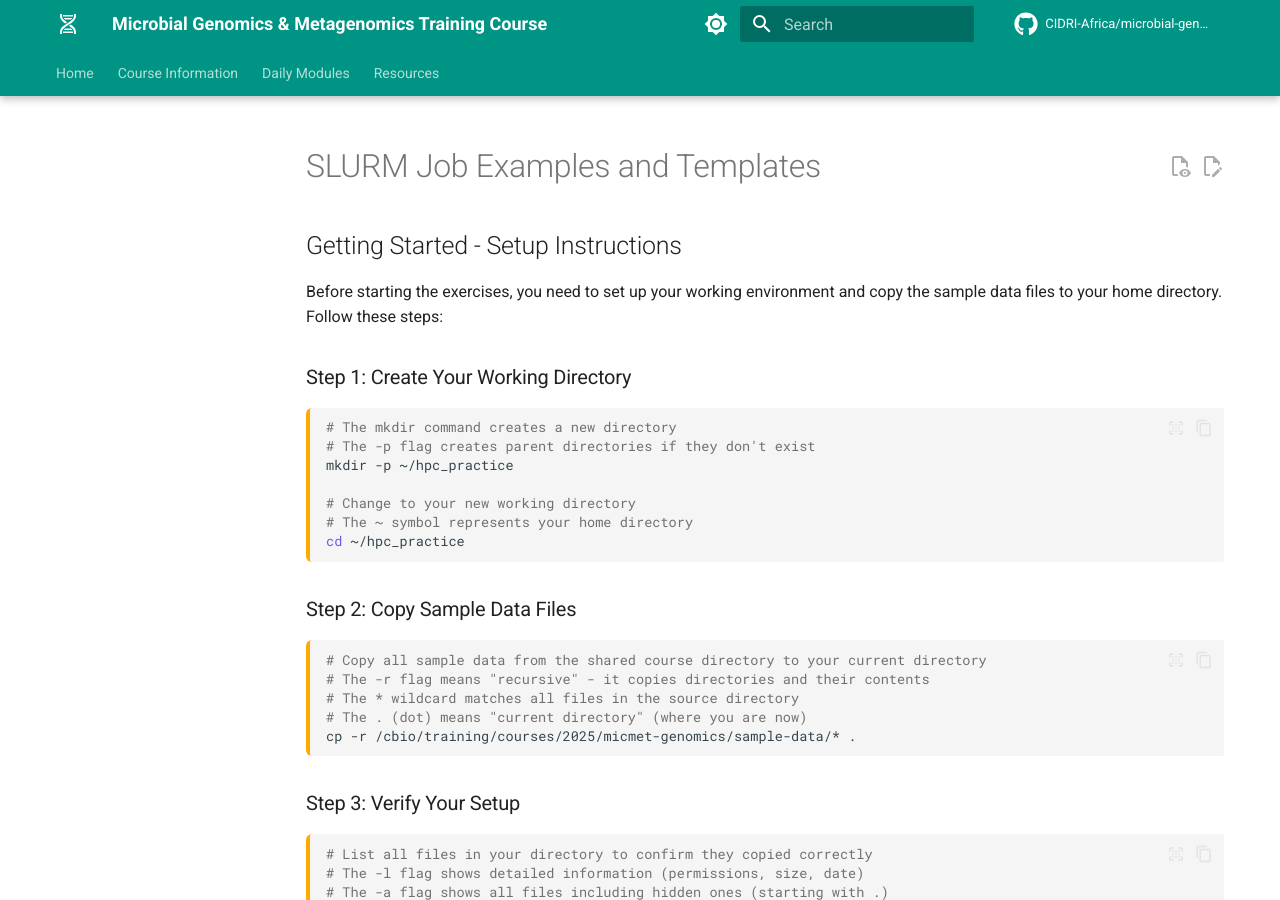
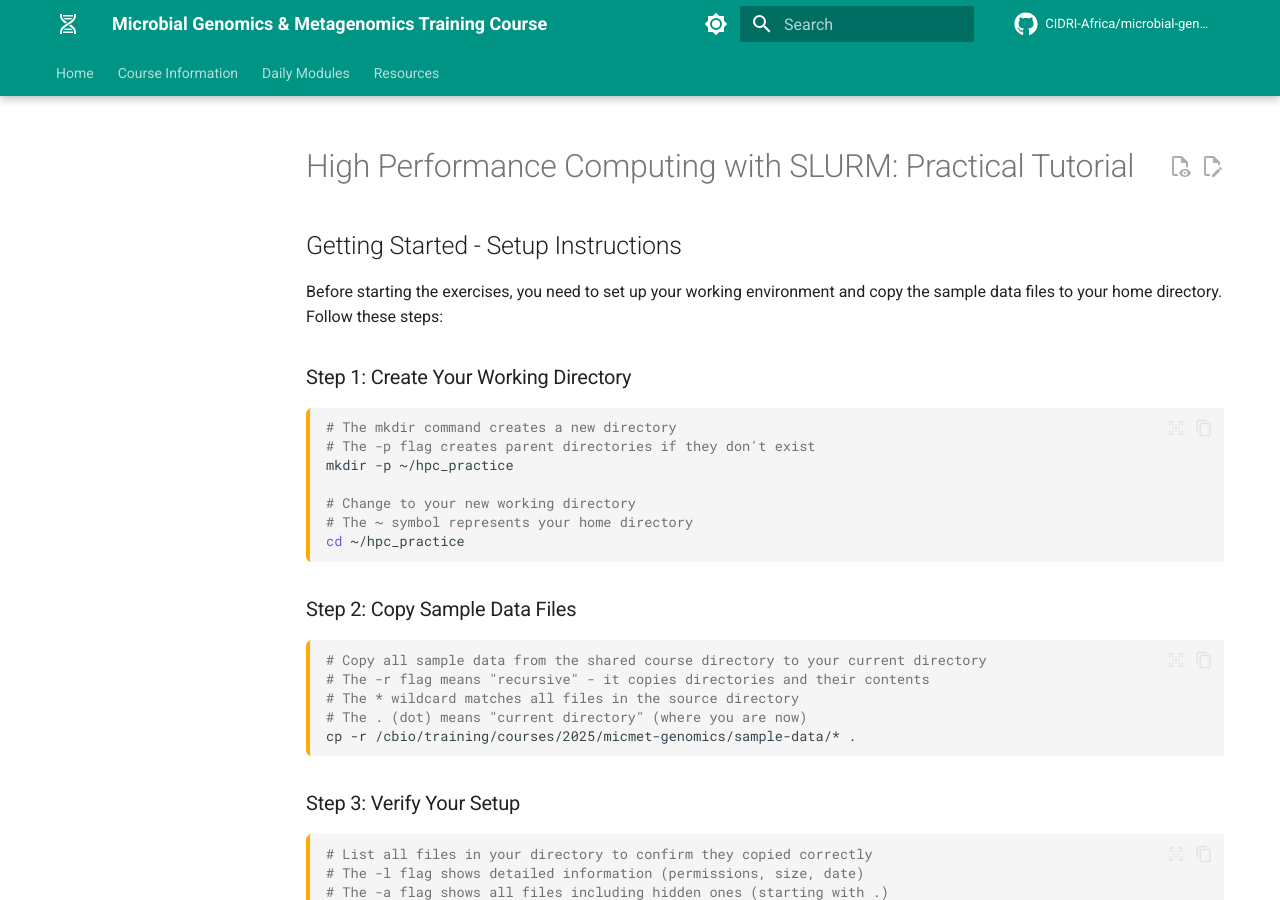
Before and after one commit to mamanambiya/microbial-genomics-training, an MkDocs documentation site: the page built from docs_src/day2/slurm-practical-tutorial.md, in a window 1280 px wide and 900 px high. Built offline with MkDocs 1.6.1 and Material for MkDocs 9.7.7, drawn with Linux system fonts in a browser that asks for light colours; comment, search, counter and statistics services are not loaded.

Commit message:
Update document title for SLURM practical tutorial

```diff
--- a/docs_src/day2/slurm-practical-tutorial.md
+++ b/docs_src/day2/slurm-practical-tutorial.md
@@ -1,4 +1,4 @@
-# SLURM Job Examples and Templates
+# High Performance Computing with SLURM: Practical Tutorial
 
 ## Getting Started - Setup Instructions
 
```
Also changed, not shown: 3 other files.
